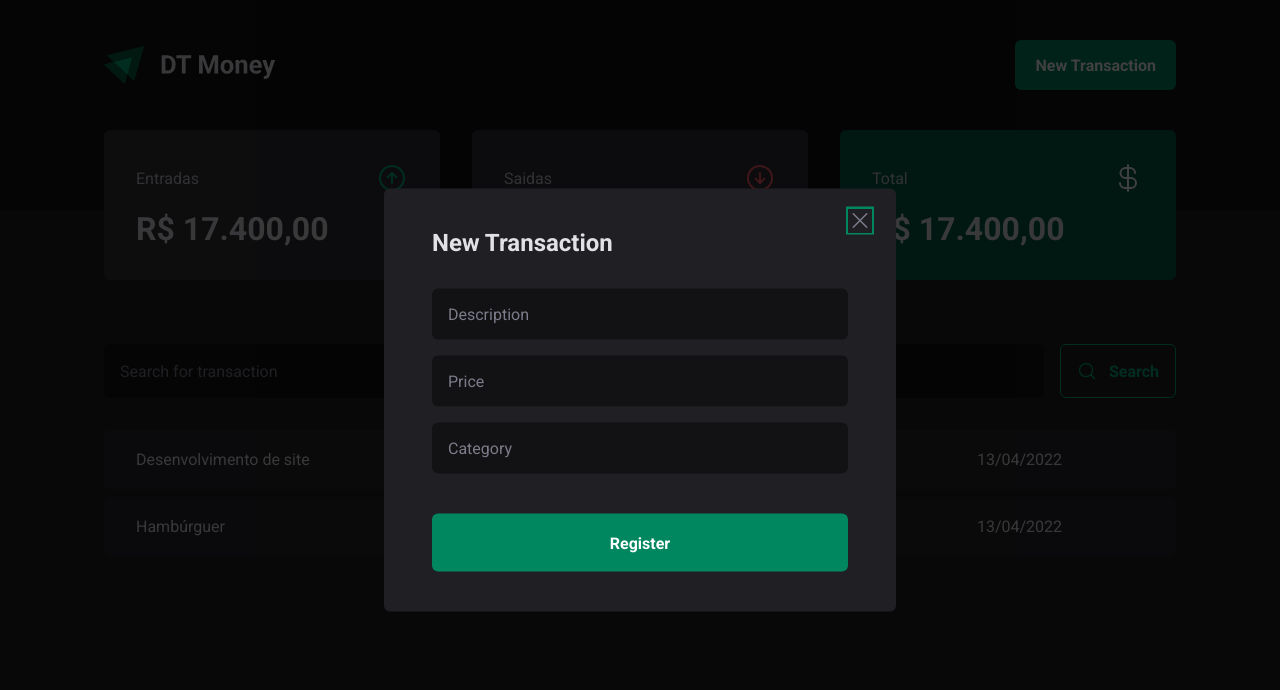
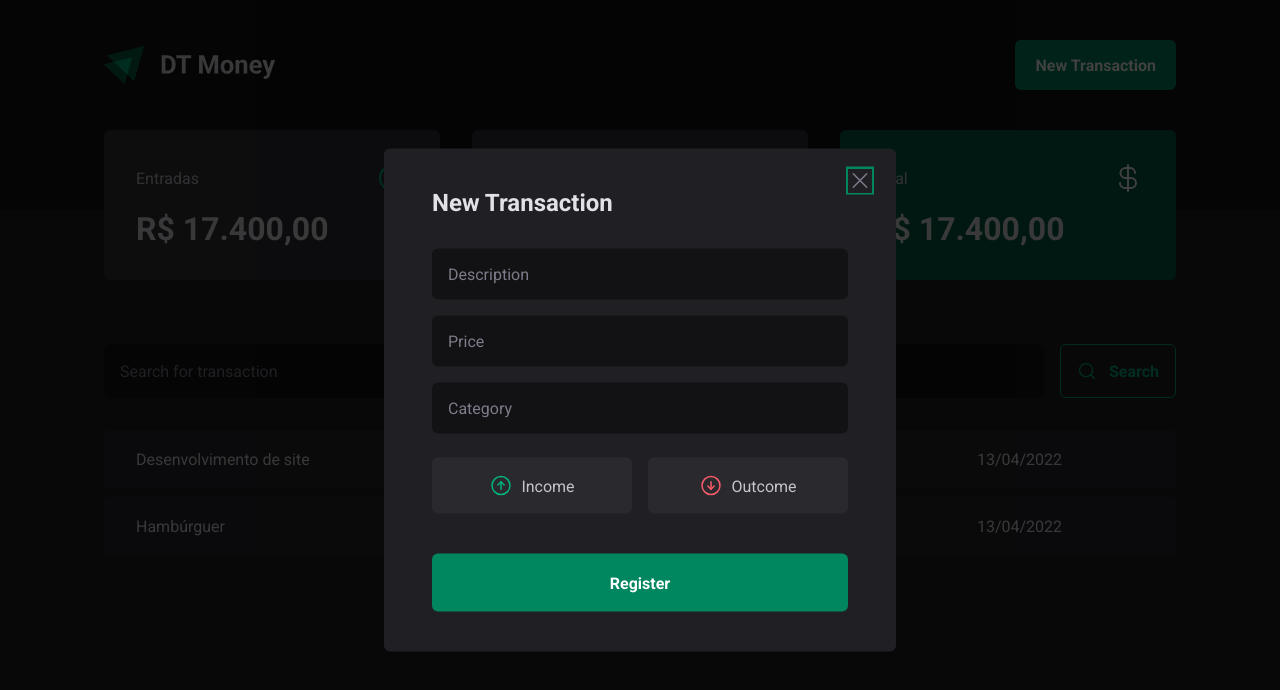
Before and after one commit to agleymelo/03-dt-money, a React (Vite) app: page / in a window 1280 px wide. Both pictures are taken after a click on the button "New Transaction". Shown: the top 690 px of the page. Built offline with nearby package versions, Linux system fonts and the light colour scheme.

Commit message:
Estrutura visiual - Botoes de entrada e saida

```diff
--- a/src/components/NewTransactionsModal/index.tsx
+++ b/src/components/NewTransactionsModal/index.tsx
@@ -1,7 +1,13 @@
 import * as Dialog from "@radix-ui/react-dialog"
-import { X } from "phosphor-react"
+import { ArrowCircleDown, ArrowCircleUp, X } from "phosphor-react"
 
-import { CloseButton, Content, Overlay } from "./styles"
+import {
+  CloseButton,
+  Content,
+  Overlay,
+  TransactionType,
+  TransactionTypeButton,
+} from "./styles"
 
 export function NewTransactionsModal() {
   return (
@@ -20,6 +26,17 @@ export function NewTransactionsModal() {
           <input type="number" placeholder="Price" required />
           <input type="text" placeholder="Category" required />
 
+          <TransactionType>
+            <TransactionTypeButton variant="income">
+              <ArrowCircleUp size={24} />
+              Income
+            </TransactionTypeButton>
+            <TransactionTypeButton variant="outcome">
+              <ArrowCircleDown size={24} />
+              Outcome
+            </TransactionTypeButton>
+          </TransactionType>
+
           <button type="submit">Register</button>
         </form>
       </Content>
--- a/src/components/NewTransactionsModal/styles.ts
+++ b/src/components/NewTransactionsModal/styles.ts
@@ -81,3 +81,37 @@ export const CloseButton = styled(Dialog.Close)`
   cursor: pointer;
   color: ${(props) => props.theme["gray-500"]};
 `
+
+export const TransactionType = styled.div`
+  display: grid;
+  grid-template-columns: 1fr 1fr;
+  gap: 1rem;
+  margin-top: 0.5rem;
+`
+
+type TransactionTypeButtonProps = {
+  variant: "income" | "outcome"
+}
+
+export const TransactionTypeButton = styled.button<TransactionTypeButtonProps>`
+  background: ${(props) => props.theme["gray-700"]};
+  padding: 1rem;
+
+  display: flex;
+  align-items: center;
+  justify-content: center;
+  gap: 0.5rem;
+
+  border-radius: 6px;
+  border: 0;
+
+  cursor: pointer;
+  color: ${(props) => props.theme["gray-300"]};
+
+  svg {
+    color: ${(props) =>
+      props.variant === "income"
+        ? props.theme["green-300"]
+        : props.theme["red-300"]};
+  }
+`
--- a/src/styles/global.ts
+++ b/src/styles/global.ts
@@ -13,6 +13,16 @@ export const GlobalStyle = createGlobalStyle`
     box-shadow: 0 0 0 2px ${(props) => props.theme["green-500"]};
   }
 
+  input::-webkit-outer-spin-button,
+  input::-webkit-inner-spin-button {
+    -webkit-appearance: none;
+    margin: 0;
+  }
+
+  input[type="number"] {
+    -moz-appearance: textfield;
+  }
+
   body {
     background: ${(props) => props.theme["gray-800"]};
     color: ${(props) => props.theme["gray-100"]};
```
